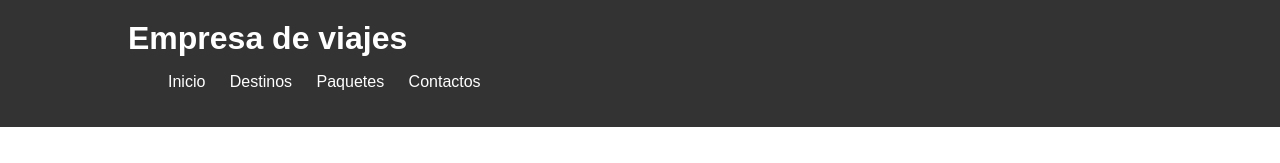
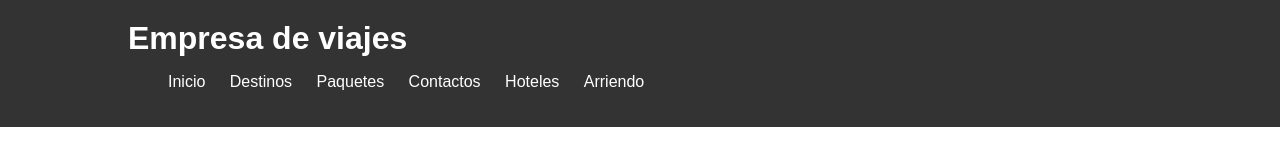
Before and after one commit to maximilianoreyes1/fundamentosWeb, a plain HTML site: page CSS/01_Pagina_de_viajes/paquetes.html in a window 1280 px wide. Shown: the top 163 px of the page. Drawn offline with Linux system fonts and the light colour scheme.

Commit message:
Update paquetes.html

```diff
--- a/CSS/01_Pagina_de_viajes/paquetes.html
+++ b/CSS/01_Pagina_de_viajes/paquetes.html
@@ -14,6 +14,8 @@
                         <li><a href="#">Destinos</a></li>
                         <li><a href="#">Paquetes</a></li>
                         <li><a href="contacto.html">Contactos</a></li>
+                        <li><a href="hoteles.html">Hoteles</a></li>
+                        <li><a href="Arriendo.html">Arriendo</a></li>
                     </ul>
                 </nav>
             </div>
```
